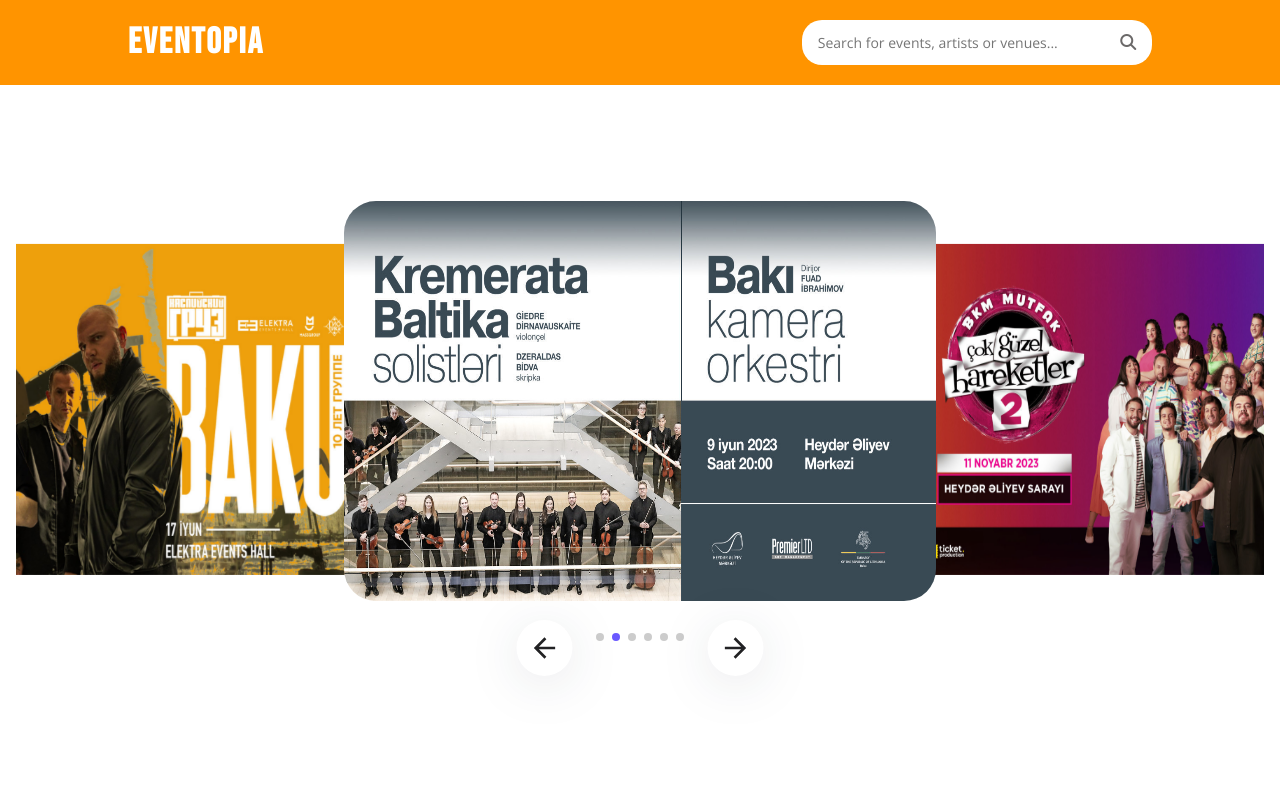
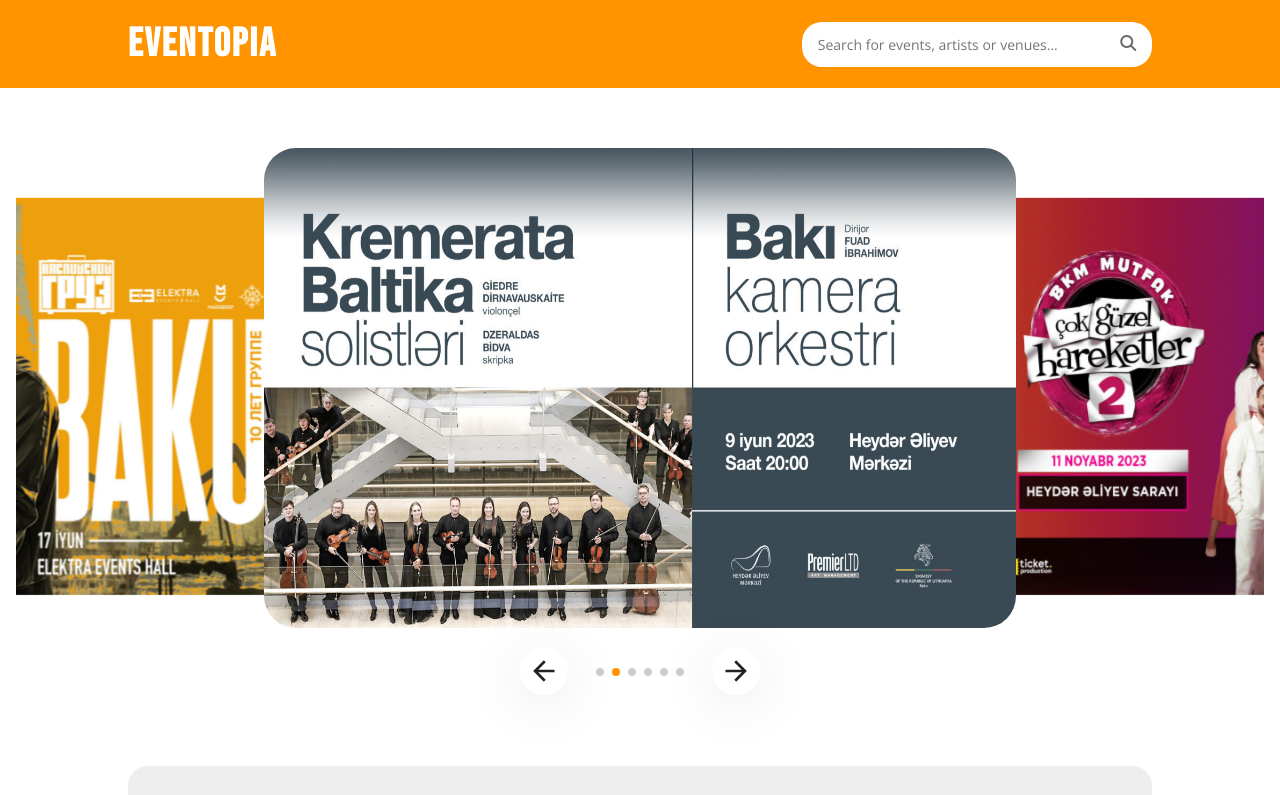
Before and after one commit to NurgulYunusova/Eventopia-Mini-Project, a React (Vite) app in the folder client/: page / in a window 1280 px wide. Shown: the top 795 px of the page. Built offline with nearby package versions, Linux system fonts and the light colour scheme.

Commit message:
updated some parts

```diff
--- a/client/src/components/header/header.scss
+++ b/client/src/components/header/header.scss
@@ -1,11 +1,12 @@
 @import url("https://fonts.googleapis.com/css2?family=Bebas+Neue&family=Open+Sans:wght@300;400;500;600;700;800&display=swap");
-@import '../../abstracts//variables.scss';
+@import "../../abstracts//variables.scss";
 
 .header {
   width: 100%;
   background-color: #ff9400;
   position: sticky;
   top: 0;
+  z-index: 999;
 
   .container {
     width: 80%;
@@ -18,7 +19,7 @@
     .logo {
       font-family: "Bebas Neue", sans-serif;
       letter-spacing: 2px;
-      font-size: 36px;
+      font-size: 40px;
     }
 
     nav ul {
@@ -65,9 +66,8 @@
   }
 }
 
-
-@media(max-width:$laptop-breakpoint){
-  .header{
+@media (max-width: $laptop-breakpoint) {
+  .header {
     .container {
       .logo {
         font-size: 30px;
@@ -79,8 +79,8 @@
     }
   }
 }
-@media(max-width:$tablet-breakpoint){
-  .header{
+@media (max-width: $tablet-breakpoint) {
+  .header {
     .container {
       display: flex;
       flex-direction: column;
@@ -89,7 +89,6 @@
         padding-bottom: 10px;
       }
       .search-bar {
-
         width: 300px;
         height: 35px;
 
@@ -101,11 +100,10 @@
   }
 }
 
-@media(max-width:$small-breakpoint){
-  .header{
-    .container{
+@media (max-width: $small-breakpoint) {
+  .header {
+    .container {
       .search-bar {
-
         width: 280px;
         height: 35px;
 
--- a/client/src/components/slider/slider.scss
+++ b/client/src/components/slider/slider.scss
@@ -1,12 +1,11 @@
 :root {
-  --primary: #6a59ff;
   --white: #ffffff;
   --bg: #f5f5f5;
 }
 
 .container {
   max-width: 124rem;
-  padding: 4rem 1rem;
+  padding: 0.5rem 1rem;
   margin: 0 auto;
 }
 
@@ -25,30 +24,14 @@
 }
 
 .swiper-slide {
-  width: 37rem;
-  height: 30rem;
+  width: 47rem;
+  height: 35rem;
   position: relative;
 }
 
-@media (max-width: 500px) {
-  .swiper_container {
-    height: 47rem;
-  }
-
-  .swiper-slide {
-    width: 28rem !important;
-    height: 36rem !important;
-  }
-
-  .swiper-slide img {
-    width: 28rem !important;
-    height: 36rem !important;
-  }
-}
-
 .swiper-slide img {
-  width: 37rem;
-  height: 25rem;
+  width: 47rem;
+  height: 30rem;
   border-radius: 2rem;
   object-fit: fill;
 }
@@ -69,6 +52,34 @@
 .slider-controler .swiper-button-next {
   left: 58% !important;
   transform: translateX(-58%) !important;
+}
+
+.slider-controler .slider-arrow {
+  background: var(--white);
+  width: 3rem;
+  height: 3rem;
+  border-radius: 50%;
+  left: 42%;
+  transform: translateX(-42%);
+  filter: drop-shadow(0px 8px 24px rgba(18, 28, 53, 0.1));
+}
+
+.slider-controler .slider-arrow::after {
+  content: "";
+}
+
+.swiper-pagination {
+  position: relative;
+  width: 15rem !important;
+  bottom: -0.1rem !important;
+}
+
+.swiper-pagination .swiper-pagination-bullet {
+  filter: drop-shadow(0px 8px 24px rgba(18, 28, 53, 0.1));
+}
+
+.swiper-pagination .swiper-pagination-bullet-active {
+  background: #ff9400;
 }
 
 @media (max-width: 990px) {
@@ -99,30 +110,18 @@
   }
 }
 
-.slider-controler .slider-arrow {
-  background: var(--white);
-  width: 3.5rem;
-  height: 3.5rem;
-  border-radius: 50%;
-  left: 42%;
-  transform: translateX(-42%);
-  filter: drop-shadow(0px 8px 24px rgba(18, 28, 53, 0.1));
+@media (max-width: 500px) {
+  .swiper_container {
+    height: 47rem;
+  }
+
+  .swiper-slide {
+    width: 28rem !important;
+    height: 36rem !important;
+  }
+
+  .swiper-slide img {
+    width: 28rem !important;
+    height: 36rem !important;
+  }
 }
-
-.slider-controler .slider-arrow::after {
-  content: "";
-}
-
-.swiper-pagination {
-  position: relative;
-  width: 15rem !important;
-  bottom: 0.4rem !important;
-}
-
-.swiper-pagination .swiper-pagination-bullet {
-  filter: drop-shadow(0px 8px 24px rgba(18, 28, 53, 0.1));
-}
-
-.swiper-pagination .swiper-pagination-bullet-active {
-  background: var(--primary);
-}
--- a/client/src/pages/Home.jsx
+++ b/client/src/pages/Home.jsx
@@ -2,13 +2,13 @@
 import Card from "../components/card/Card";
 import Footer from "../components/footer/Footer";
 import Header from "../components/header/Header";
-import Filter from "../components/filter/Filter"
+import Filter from "../components/filter/Filter";
 
 function Home() {
   return (
     <>
       <Slider />
-      <Filter/>
+      <Filter />
       <Card />
     </>
   );
```
Also changed, not shown: client/src/components/header/Header.jsx (+5 -4 lines).
